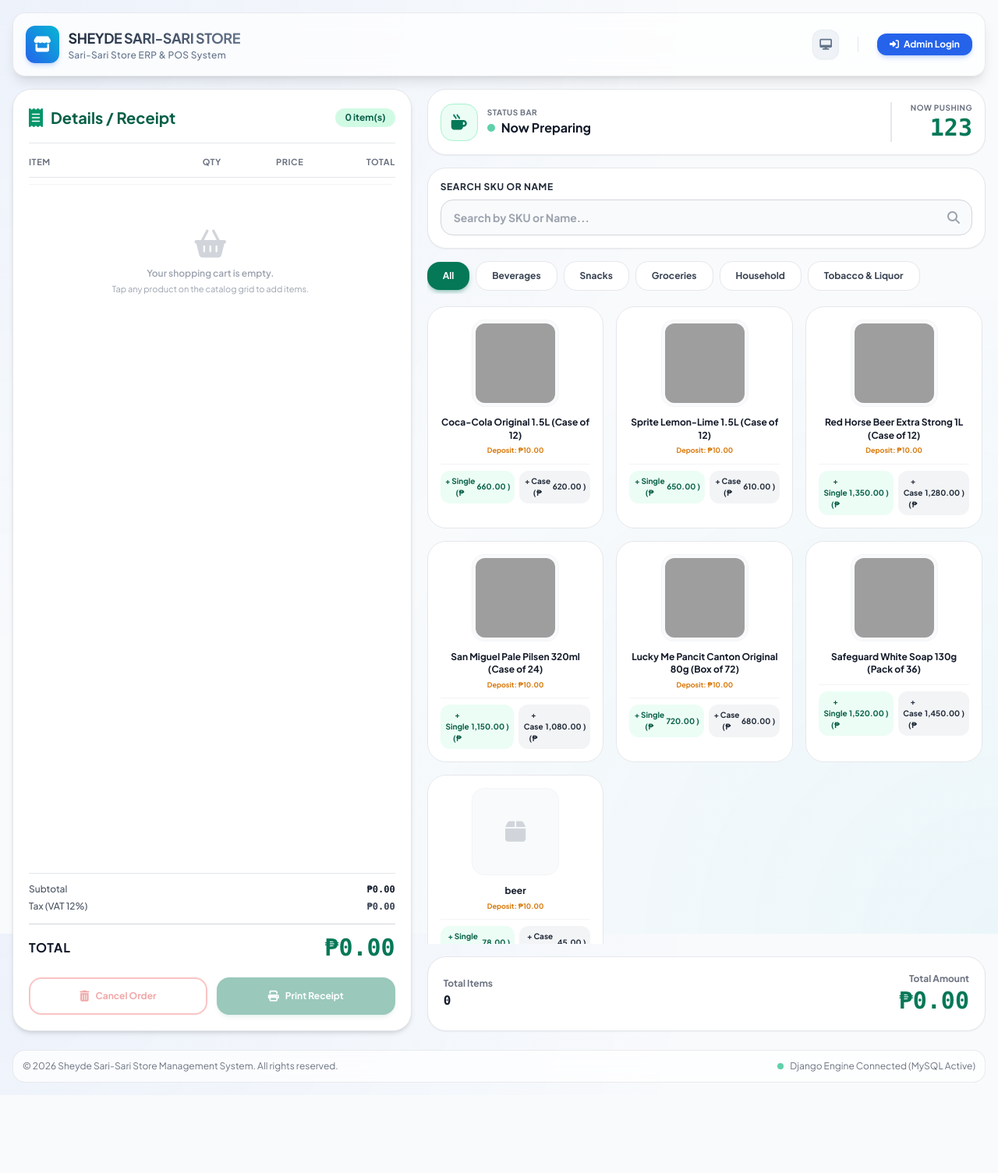
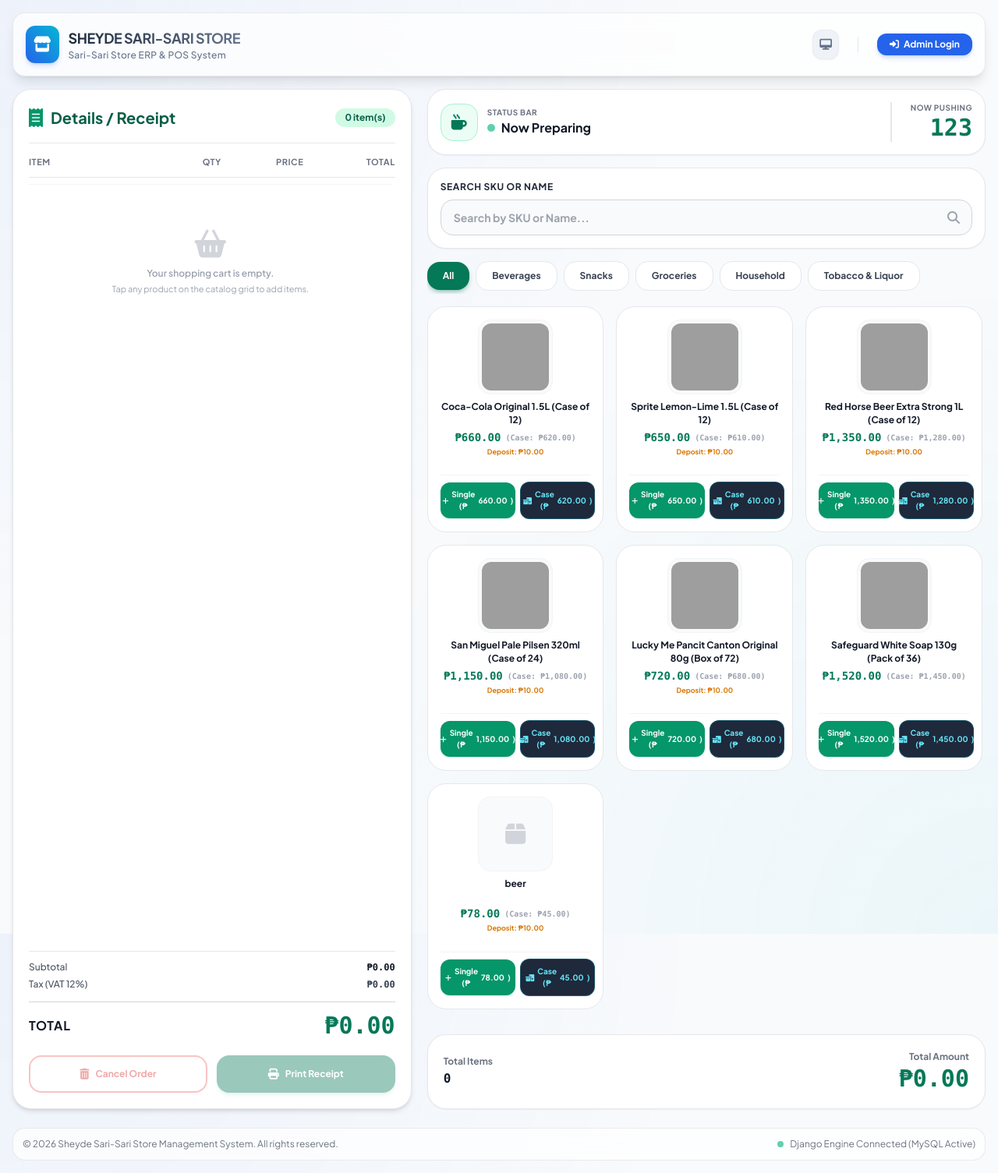
Before and after one commit to makeithmanmanners-stack/sherylSystem., a Django app: page / in a window 1280 px wide. Shown: the whole page at 78% size. Before the commit the page ends 1389 px from the top, so only its background shows below. Run offline with Django 5.2, Linux system fonts and the light colour scheme; data comes from the database, SQL or seed files in the repository; both versions use the stored data as it was after the commit; data that the repository does not hold is empty; some libraries are stand-ins or nearby versions; grey boxes are pictures that could not be loaded.

Commit message:
Fix product catalog grid card height clipping and highlight high-visibility Single Retail and Case Wholesale action buttons

```diff
--- a/templates/store.html
+++ b/templates/store.html
@@ -368,14 +368,15 @@
             </template>
         </div>
 
-        <!-- Product Catalog Grid (3-column layout matching reference photo) -->
-        <div class="grid grid-cols-2 sm:grid-cols-3 gap-4 overflow-y-auto max-h-[calc(100vh-380px)] pr-1">
+        <!-- Product Catalog Grid (3-column layout with flexible height and visible Retail/Wholesale buttons) -->
+        <div class="grid grid-cols-2 sm:grid-cols-3 gap-4 overflow-y-auto min-h-[480px] max-h-[calc(100vh-280px)] pr-1 pb-4">
             <template x-for="prod in filteredProducts()" :key="prod.sku">
-                <div @click="addToCart(prod, 'retail')"
-                     class="bg-white dark:bg-gray-900 border border-gray-200 dark:border-glassBorder hover:border-emerald-600 dark:hover:border-emerald-500 rounded-3xl p-4 flex flex-col items-center text-center cursor-pointer transition-all hover:shadow-xl hover:-translate-y-0.5 group relative overflow-hidden">
-
+                <div class="bg-white dark:bg-gray-900 border border-gray-200 dark:border-glassBorder hover:border-emerald-600 dark:hover:border-emerald-500 rounded-3xl p-4 flex flex-col items-center justify-between text-center min-h-[290px] transition-all hover:shadow-xl group relative">
+
+                    <!-- Top section: Image + Name + Prices -->
+                    <div class="w-full flex flex-col items-center">
                         <!-- Product Image Centered -->
-                    <div class="w-28 h-28 rounded-2xl bg-gray-50 dark:bg-gray-950 overflow-hidden mb-3 border border-gray-100 dark:border-glassBorder/40 flex items-center justify-center shrink-0 p-1">
+                        <div class="w-20 h-20 sm:w-24 sm:h-24 rounded-2xl bg-gray-50 dark:bg-gray-950 overflow-hidden mb-2 border border-gray-100 dark:border-glassBorder/40 flex items-center justify-center shrink-0 p-1">
                             <template x-if="prod.image_url">
                                 <img :src="prod.image_url" :alt="prod.name" class="w-full h-full object-cover group-hover:scale-105 transition-transform duration-300 rounded-xl">
                             </template>
@@ -385,21 +386,30 @@
                         </div>
 
                         <!-- Product Name Centered -->
-                    <h4 class="font-extrabold text-xs text-gray-900 dark:text-white group-hover:text-emerald-700 dark:group-hover:text-emerald-400 transition-colors line-clamp-2 leading-snug" x-text="prod.name"></h4>
+                        <h4 class="font-extrabold text-xs text-gray-900 dark:text-white group-hover:text-emerald-700 dark:group-hover:text-emerald-400 transition-colors line-clamp-2 leading-snug min-h-[2rem]" x-text="prod.name"></h4>
+
+                        <!-- Price Tag -->
+                        <div class="mt-1 flex flex-wrap items-center justify-center gap-1.5 font-mono">
+                            <span class="font-black text-sm text-emerald-700 dark:text-emerald-400" x-text="'₱' + formatCurrency(prod.retail_price)"></span>
+                            <template x-if="parseFloat(prod.wholesale_price) > 0">
+                                <span class="text-[10px] text-gray-400 font-semibold">(Case: ₱<span x-text="formatCurrency(prod.wholesale_price)"></span>)</span>
+                            </template>
+                        </div>
 
                         <!-- Bottle Deposit Indicator -->
                         <template x-if="prod.has_bottle_deposit || parseFloat(prod.bottle_deposit_fee) > 0">
-                        <span class="text-[9px] font-bold text-amber-600 dark:text-amber-400 mt-1 block">Deposit: ₱<span x-text="formatCurrency(prod.bottle_deposit_fee || 10)"></span></span>
-                    </template>
-
-                    <!-- Retail & Wholesale Quick Buttons -->
-                    <div class="mt-2.5 w-full flex items-center justify-between gap-1.5 pt-2 border-t border-gray-100 dark:border-glassBorder/40">
-                        <button type="button" @click.stop="addToCart(prod, 'retail')" class="flex-grow py-1.5 px-1.5 bg-emerald-50 hover:bg-emerald-100 text-emerald-800 dark:bg-emerald-950/60 dark:hover:bg-emerald-900/80 dark:text-emerald-300 font-extrabold rounded-xl text-[10px] transition-all flex items-center justify-center gap-0.5 cursor-pointer">
-                            + Single (₱<span x-text="formatCurrency(prod.retail_price)"></span>)
+                            <span class="text-[9px] font-bold text-amber-600 dark:text-amber-400 mt-0.5 block">Deposit: ₱<span x-text="formatCurrency(prod.bottle_deposit_fee || 10)"></span></span>
+                        </template>
+                    </div>
+
+                    <!-- Bottom section: Retail & Wholesale 1-Tap Buttons -->
+                    <div class="mt-3 w-full flex flex-col sm:flex-row items-center justify-between gap-1.5 pt-2 border-t border-gray-100 dark:border-glassBorder/40 shrink-0">
+                        <button type="button" @click.stop="addToCart(prod, 'retail')" class="w-full sm:w-1/2 py-2 px-2 bg-emerald-600 hover:bg-emerald-700 text-white font-extrabold rounded-xl text-[10px] transition-all flex items-center justify-center gap-1 cursor-pointer shadow-sm shadow-emerald-600/20 active:scale-95" title="Add Single Retail Item">
+                            <i class="fa-solid fa-plus text-[9px]"></i> Single (₱<span x-text="formatCurrency(prod.retail_price)"></span>)
                         </button>
                         <template x-if="parseFloat(prod.wholesale_price) > 0">
-                            <button type="button" @click.stop="addToCart(prod, 'wholesale')" class="flex-grow py-1.5 px-1.5 bg-gray-100 hover:bg-gray-200 text-gray-800 dark:bg-gray-800 dark:hover:bg-gray-700 dark:text-gray-200 font-extrabold rounded-xl text-[10px] transition-all flex items-center justify-center gap-0.5 cursor-pointer">
-                                + Case (₱<span x-text="formatCurrency(prod.wholesale_price)"></span>)
+                            <button type="button" @click.stop="addToCart(prod, 'wholesale')" class="w-full sm:w-1/2 py-2 px-2 bg-slate-800 hover:bg-slate-700 text-cyan-300 font-extrabold rounded-xl text-[10px] transition-all flex items-center justify-center gap-1 cursor-pointer shadow-sm active:scale-95 border border-cyan-500/30" title="Add Full Case Wholesale">
+                                <i class="fa-solid fa-boxes-packing text-[9px]"></i> Case (₱<span x-text="formatCurrency(prod.wholesale_price)"></span>)
                             </button>
                         </template>
                     </div>
```
Also changed, not shown: db.sqlite3. Lines whose indentation alone changed are shown as unchanged.
